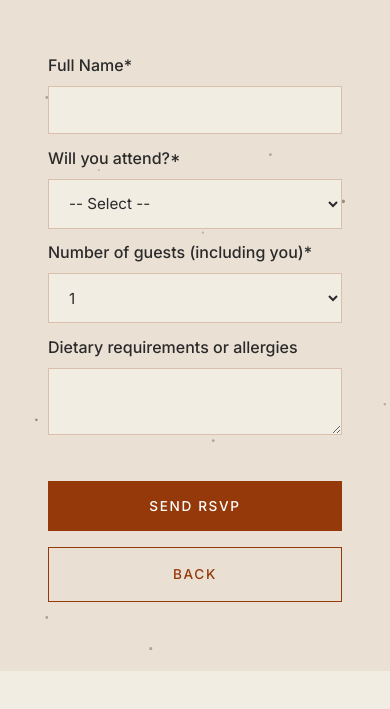
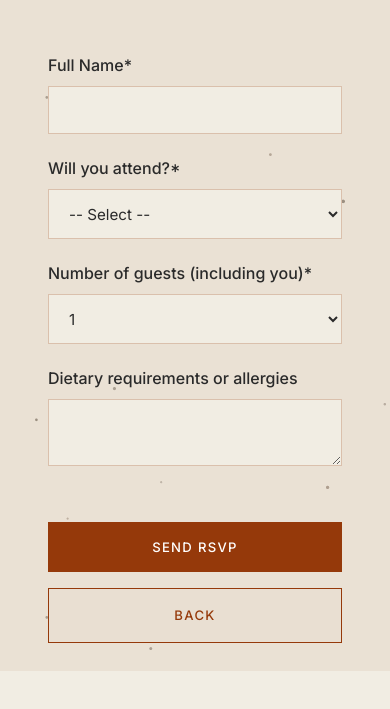
Before and after one commit to KamilaKrotka/kamila-julio, a website: page rsvp.html in a window 390 px wide. Shown: the part 173-882 px from the top of the page. Before the commit the page ends 844 px from the top, so only its background shows below. Drawn offline with nearby package versions, Linux system fonts and the light colour scheme; a web font is replaced by a local one.

Commit message:
push hanges

```diff
--- a/rsvp.html
+++ b/rsvp.html
@@ -307,7 +307,7 @@
             display: block;
         }
 
-        /* RESPONSYWNOŚĆ (MOBILE) */
+         /* RESPONSYWNOŚĆ (MOBILE) */
         @media (max-width: 768px) {
             body { padding: 1rem; }
 
@@ -325,20 +325,20 @@
                 grid-template-columns: 1fr;
                 gap: 10px;
                 padding: 12px 0;
-                padding-bottom: 0.1rem;
             }
 
             .form-footer-buttons {
                 grid-column: 1;
                 flex-direction: column-reverse;
                 width: 100%;
-                padding-bottom: 0.1rem; /* Odstęp pod całym blokiem przycisków */
             }
             .btn {
                 max-width: 100%;
                 width: 100%;
+                height: auto;
                 padding: 1rem 1rem;
-                font-size: 0.85rem;
+                font-size: 0.82rem;
+                letter-spacing: 0.1em;
             }
 
             .grid-divider {
```
Also changed, not shown: info.html (+3 -1 lines).
